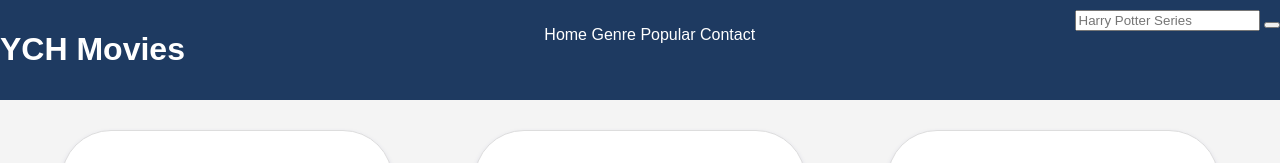
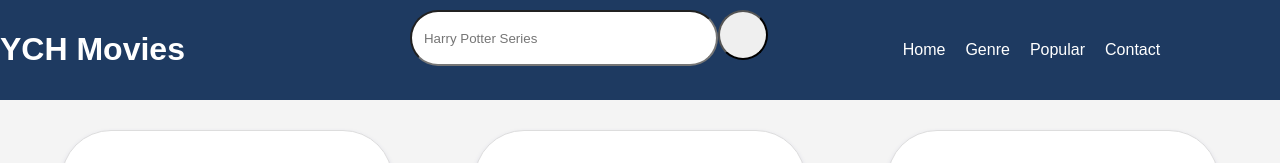
Before and after one commit to Chyounes2008/first-web-movie, a plain HTML site: page index.html in a window 1280 px wide. Shown: the top 163 px of the page. Drawn offline with Linux system fonts and the light colour scheme.

Commit message:
styles.css

```diff
--- a/styles.css
+++ b/styles.css
@@ -11,8 +11,14 @@ body {
     border: 1px solid #ccc;
     border-radius: 50%;
     font-size: 16px;
+
 }
-
+.search-container{
+    position: relative;
+    left: -40%;
+    justify-content: center;
+    align-content: center;
+}
 header {
     background: #1e3a61;
     color: #fff;
@@ -25,13 +31,18 @@ header {
 
 header ul{
     list-style-type: none;
+    display: flex;
+    flex-direction: row;
+    align-items: center;
+    position: relative;
+    left: 35%;
 
 }
 
-header li{
+header ul li{
     list-style: none;
     display: inline;
-
+    padding-left: 20px;
 }
 
 main {
@@ -50,19 +61,35 @@ main {
     padding: 15px;
     width: 300px;
     text-align: center;
+    transition: transform 0.3s ease-out;
+
 }
 
 .movie img {
     max-width: 100%;
     border-radius: 5px;
 }
-
+button{
+    border-radius: 100%;
+    width: 50px;
+    height: 50px;
+}
+.search-container{
+    display: flex;
+    jus
+}
 .movie:hover{
     cursor: pointer;
-
-
+    transform: scale(1.05, 1.02);
 }
-
+input {
+    width: 300px;
+    height: 50px;
+    border-radius: 50px;
+}
+input::placeholder{
+    padding-left: 10px;
+}
 footer {
     text-align: center;
     padding: 10px 0;
```
